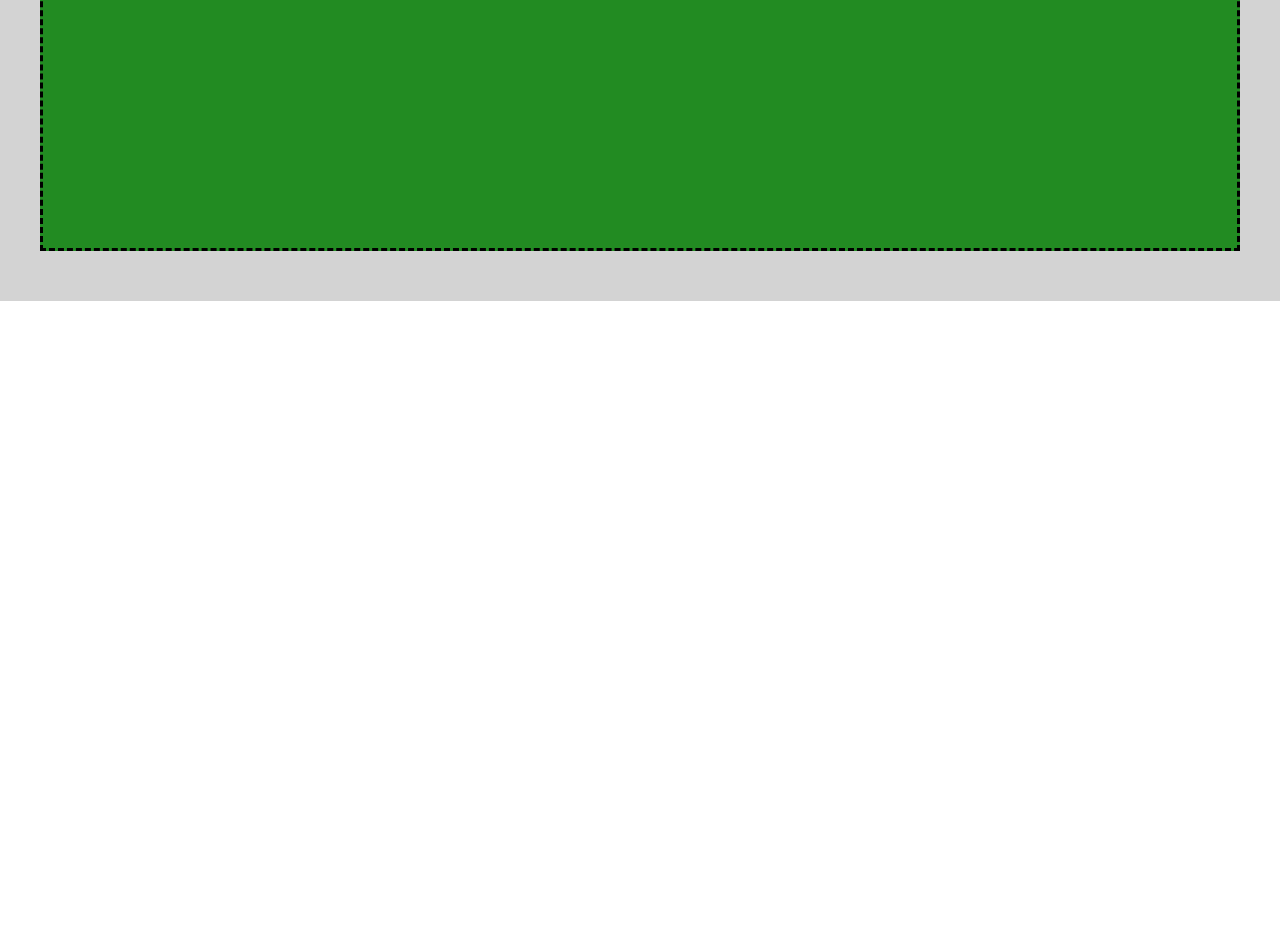
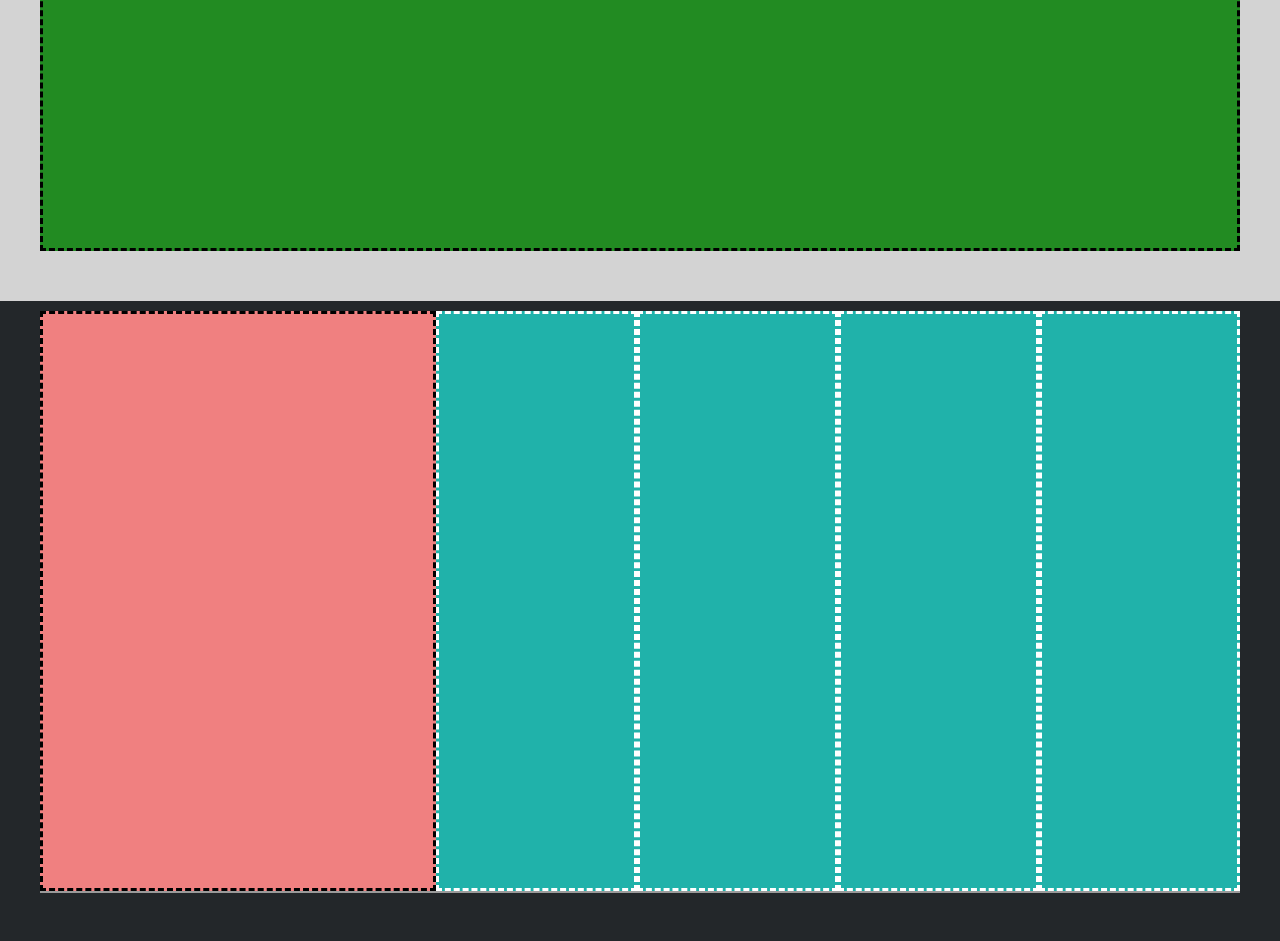
Before and after one commit to Vittoriocorradi/htmlcss-struttura-discord, a plain HTML site: page index.html in a window 1280 px wide. Shown: the part 3079-4020 px from the top of the page. Before the commit the page ends 3380 px from the top, so only its background shows below. Drawn offline with Linux system fonts and the light colour scheme.

Commit message:
Footer top

```diff
--- a/css/style.css
+++ b/css/style.css
@@ -10,6 +10,10 @@
 
 .debug .dash {
     border: 3px dashed black;
+}
+
+.debug .white-dash {
+    border: 3px dashed white;
 }
 
 .debug .header-top {
@@ -55,6 +59,22 @@
 .debug .green-box {
     height: 900px;
     background-color: #228B22;
+}
+
+.debug .footer-top {
+    height: 630px;
+}
+
+.debug .content-footer-top, .debug .content-coral, .debug .content-aqua {
+    min-height: 580px;
+}
+
+footer .content-coral {
+    background-color: #F08080;
+}
+
+footer .content-aqua {
+    background-color: #20B2AA;
 }
 
 /* Header Top*/
@@ -142,3 +162,27 @@ section .bottom-section {
     width: 1200px;
     margin: 0 auto;
 }
+
+/* Footer */
+
+footer {
+    background-color: #23272A;
+    display: flex;
+    justify-content: center;
+    padding: 10px 40px 0;
+
+}
+
+footer .content-footer-top {
+    width: 1200px;
+    display: flex;
+    border-bottom: 2px solid #9A9A9A;
+}
+
+footer .content-coral {
+    flex-grow: 2;
+}
+
+footer .content-aqua {
+    flex-grow: 1;
+}
--- a/index.html
+++ b/index.html
@@ -51,7 +51,16 @@
     <!-- /Main -->
     <!-- Footer -->
     <footer>
-
+        <div class="footer-top">
+            <div class="content-footer-top">
+                <div class="content-coral dash"></div>
+                <div class="content-aqua white-dash"></div>
+                <div class="content-aqua white-dash"></div>
+                <div class="content-aqua white-dash"></div>
+                <div class="content-aqua white-dash"></div>
+            </div>
+        </div>
+        <div class="footer-bottom"></div>
     </footer>
     <!-- /Footer -->
 </body>
```
